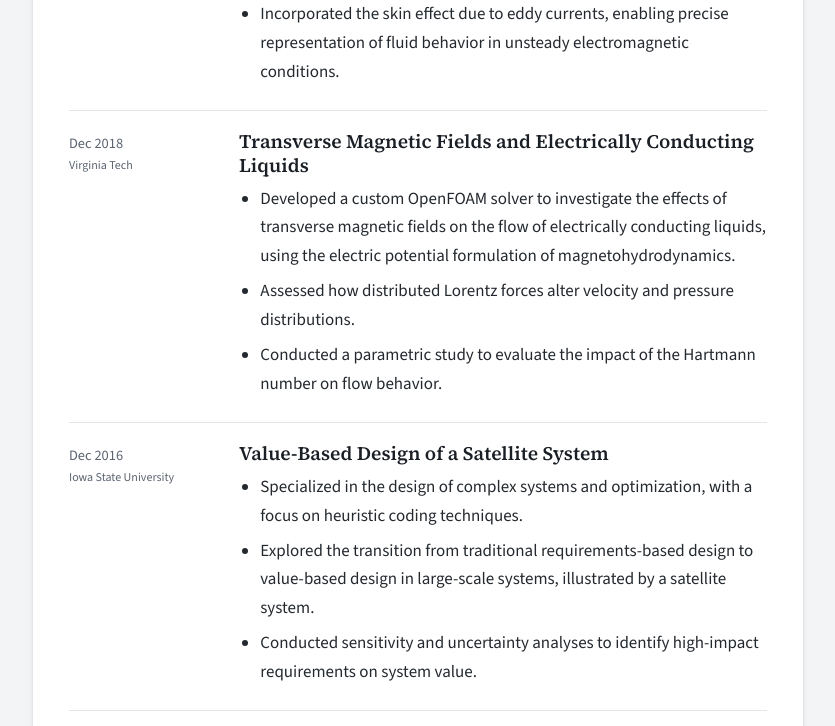
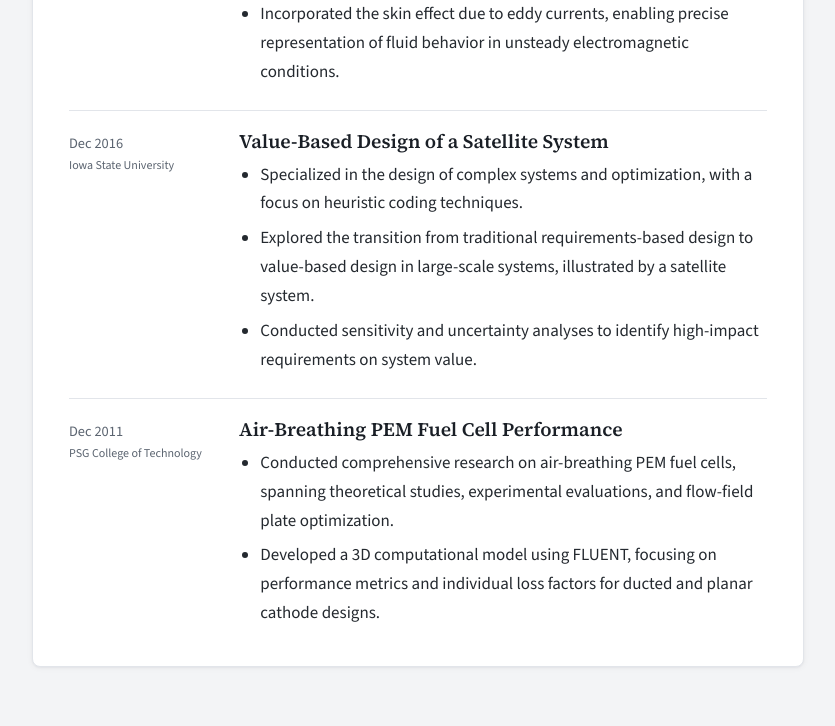
Before and after one commit to sureshisu/sureshisu.github.io, a plain HTML site: page research.html in a window 1280 px wide. Shown: the part 3790-4516 px from the top of the page, without its empty margins (376-1211 px from the left). Drawn offline with nearby package versions, Linux system fonts and the light colour scheme.

Commit message:
Remove transverse magnetic fields project entry
Co-Authored-By: Claude Fable 5.1 <noreply@anthropic.com>

```diff
--- a/research.html
+++ b/research.html
@@ -134,17 +134,6 @@
         </div>
       </div>
       <div class="entry">
-        <div class="when">Dec 2018<br><small>Virginia Tech</small></div>
-        <div class="what">
-          <h3>Transverse Magnetic Fields and Electrically Conducting Liquids</h3>
-          <ul>
-            <li>Developed a custom OpenFOAM solver to investigate the effects of transverse magnetic fields on the flow of electrically conducting liquids, using the electric potential formulation of magnetohydrodynamics.</li>
-            <li>Assessed how distributed Lorentz forces alter velocity and pressure distributions.</li>
-            <li>Conducted a parametric study to evaluate the impact of the Hartmann number on flow behavior.</li>
-          </ul>
-        </div>
-      </div>
-      <div class="entry">
         <div class="when">Dec 2016<br><small>Iowa State University</small></div>
         <div class="what">
           <h3>Value-Based Design of a Satellite System</h3>
```
